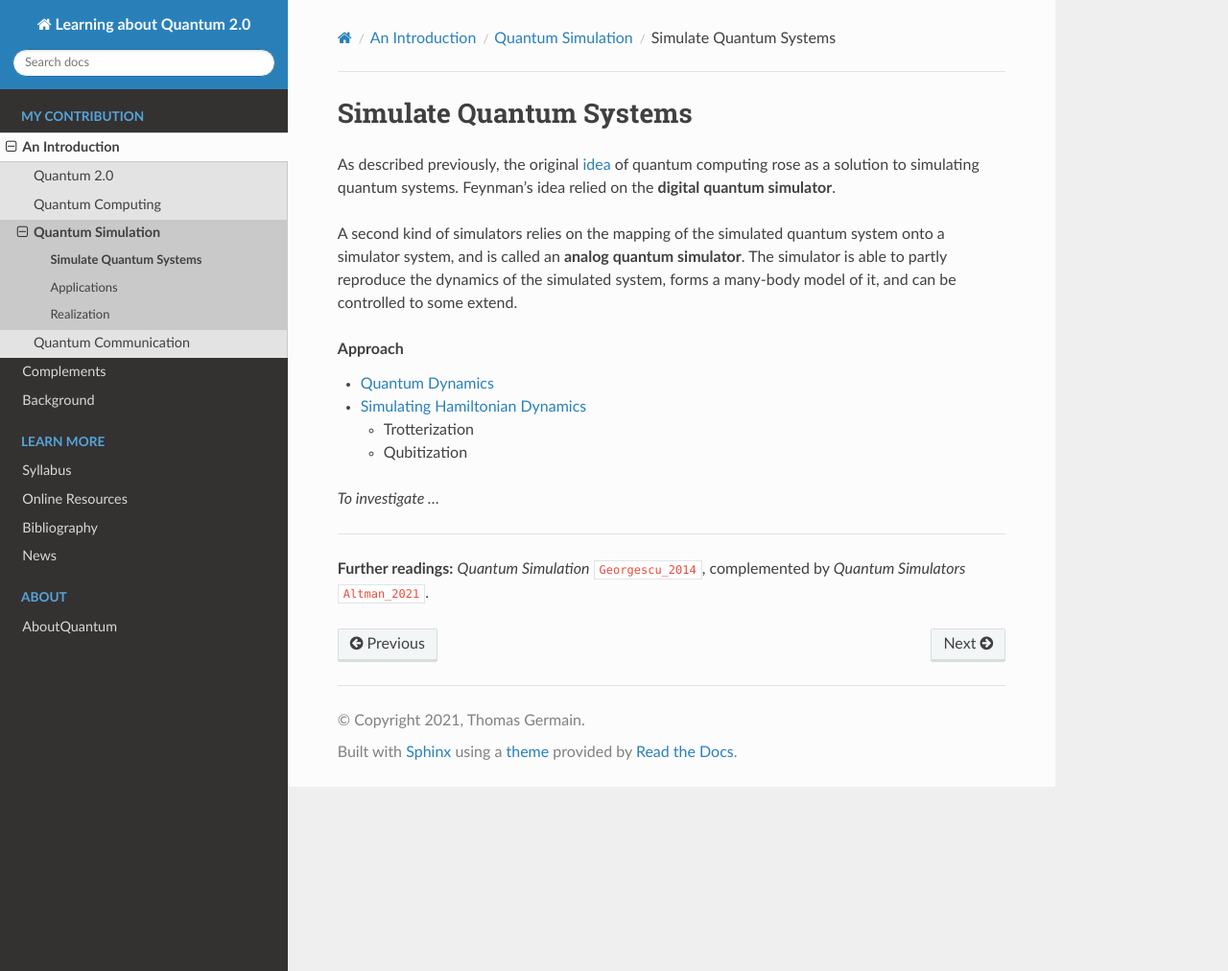
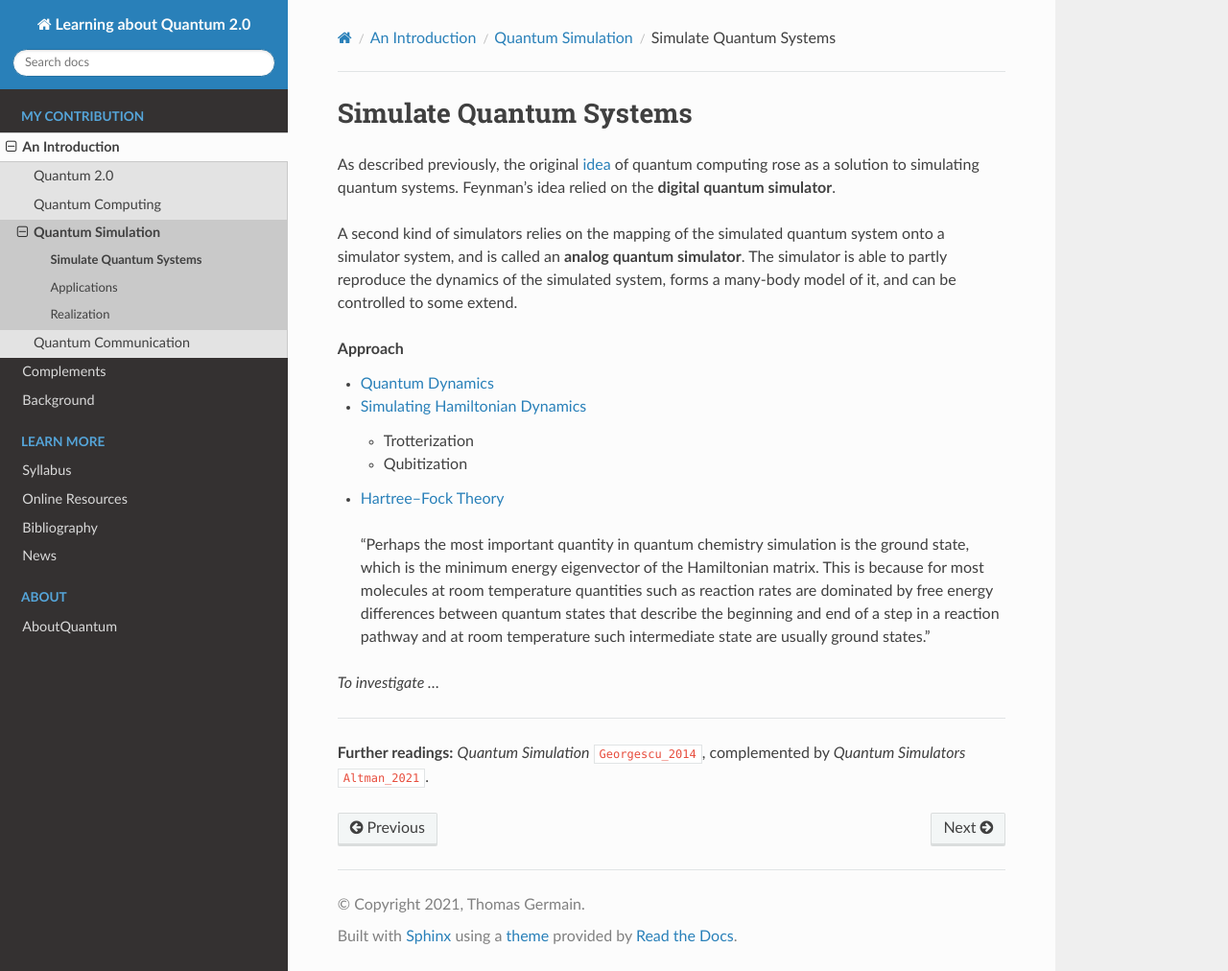
Before and after one commit to tomlqc/about-quantum, a Sphinx documentation site: the page built from source/intro/simulation/simulate.rst, in a window 1280 px wide and 1012 px high. Shown: the whole window at 96% size. Built offline with Sphinx 7.4.7 and the Read the Docs theme 2.0.0, drawn with Linux system fonts in a browser that asks for light colours; cross-references to code outside the pages are shown as plain code.

Commit message:
simulation: Hartree-Fock.

```diff
--- a/source/intro/simulation/simulate.rst
+++ b/source/intro/simulation/simulate.rst
@@ -24,6 +24,10 @@ forms a many-body model of it, and can be controlled to some extend.
   - Trotterization
   - Qubitization
 
+- | `Hartree–Fock Theory <https://docs.microsoft.com/en-us/azure/quantum/user-guide/libraries/chemistry/concepts/hartree-fock>`_
+
+  | "Perhaps the most important quantity in quantum chemistry simulation is the ground state, which is the minimum energy eigenvector of the Hamiltonian matrix. This is because for most molecules at room temperature quantities such as reaction rates are dominated by free energy differences between quantum states that describe the beginning and end of a step in a reaction pathway and at room temperature such intermediate state are usually ground states."
+
 *To investigate ...*
 
 .. ---------------------------------------------------------------------------
```
